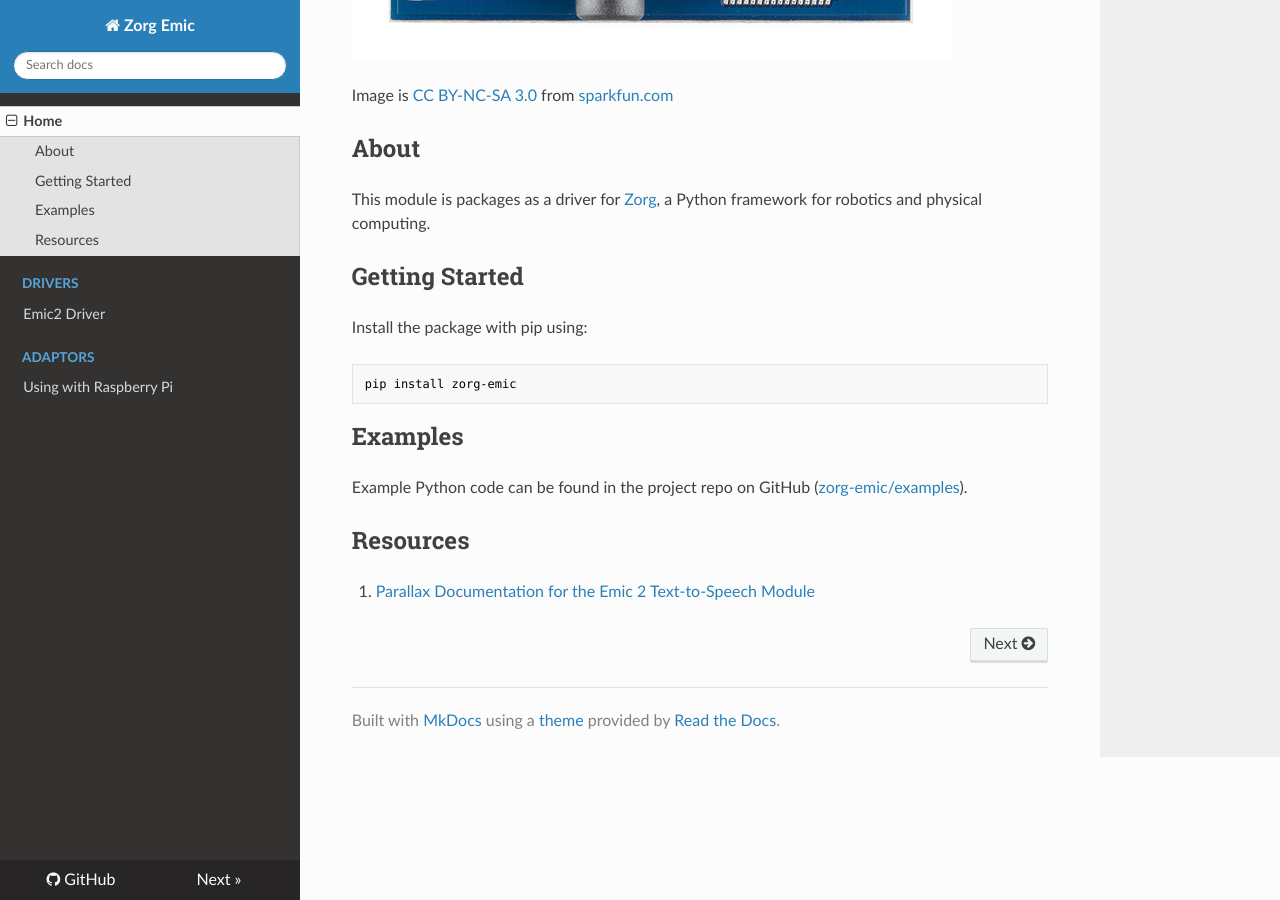
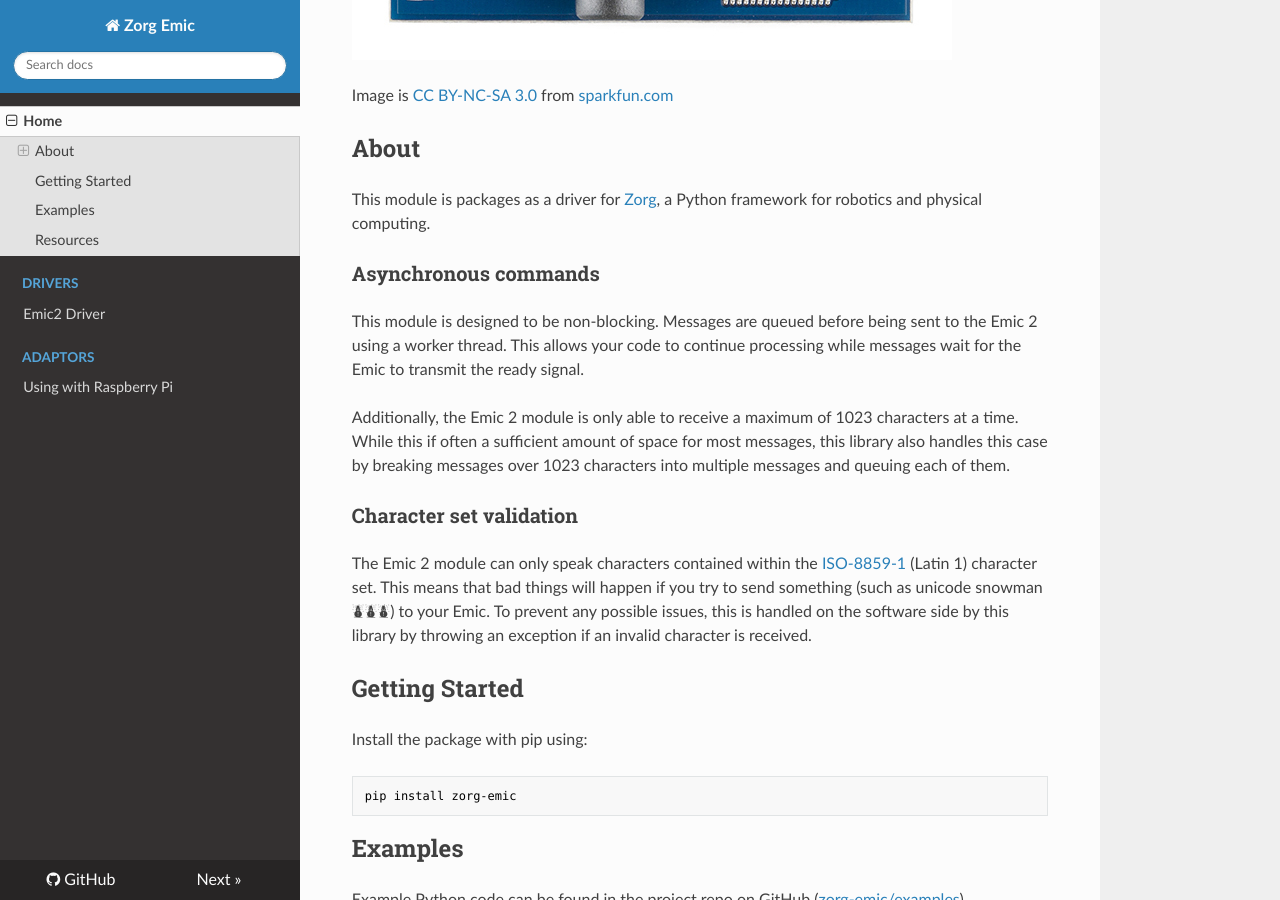
Before and after one commit to zorg/zorg-emic, an MkDocs documentation site: the page built from docs/index.md, in a window 1280 px wide and 900 px high, scrolled down 660 px. Built offline with MkDocs 1.6.1, drawn with Linux system fonts in a browser that asks for light colours; nearby versions of some CDN libraries; old or Windows-style settings are respelled for this version of MkDocs.

```diff
--- a/docs/index.md
+++ b/docs/index.md
@@ -12,6 +12,22 @@ Image is [CC BY-NC-SA 3.0](http://creativecommons.org/licenses/by-nc-sa/3.0/) fr
 
 This module is packages as a driver for [Zorg](https://zorg.github.io/),
 a Python framework for robotics and physical computing.
+
+### Asynchronous commands
+
+This module is designed to be non-blocking. Messages are queued before being
+sent to the Emic 2 using a worker thread. This allows your code to continue
+processing while messages wait for the Emic to transmit the ready signal.
+
+Additionally, the Emic 2 module is only able to receive a maximum of 1023 characters at a time. While this if often a sufficient amount of space for most messages, this library also handles this case by breaking messages over 1023 characters into multiple messages and queuing each of them.
+
+### Character set validation
+
+The Emic 2 module can only speak characters contained within the [ISO-8859-1](https://en.wikipedia.org/wiki/ISO/IEC_8859-1)
+(Latin 1) character set. This means that bad things will happen if you try to
+send something (such as unicode snowman ⛇⛇⛇) to your Emic. To prevent any possible
+issues, this is handled on the software side by this library by throwing an exception
+if an invalid character is received.
 
 ## Getting Started
 
```
Also changed, not shown: README.md (+10 -3 lines), docs/emic2.md (+8 -2 lines).
